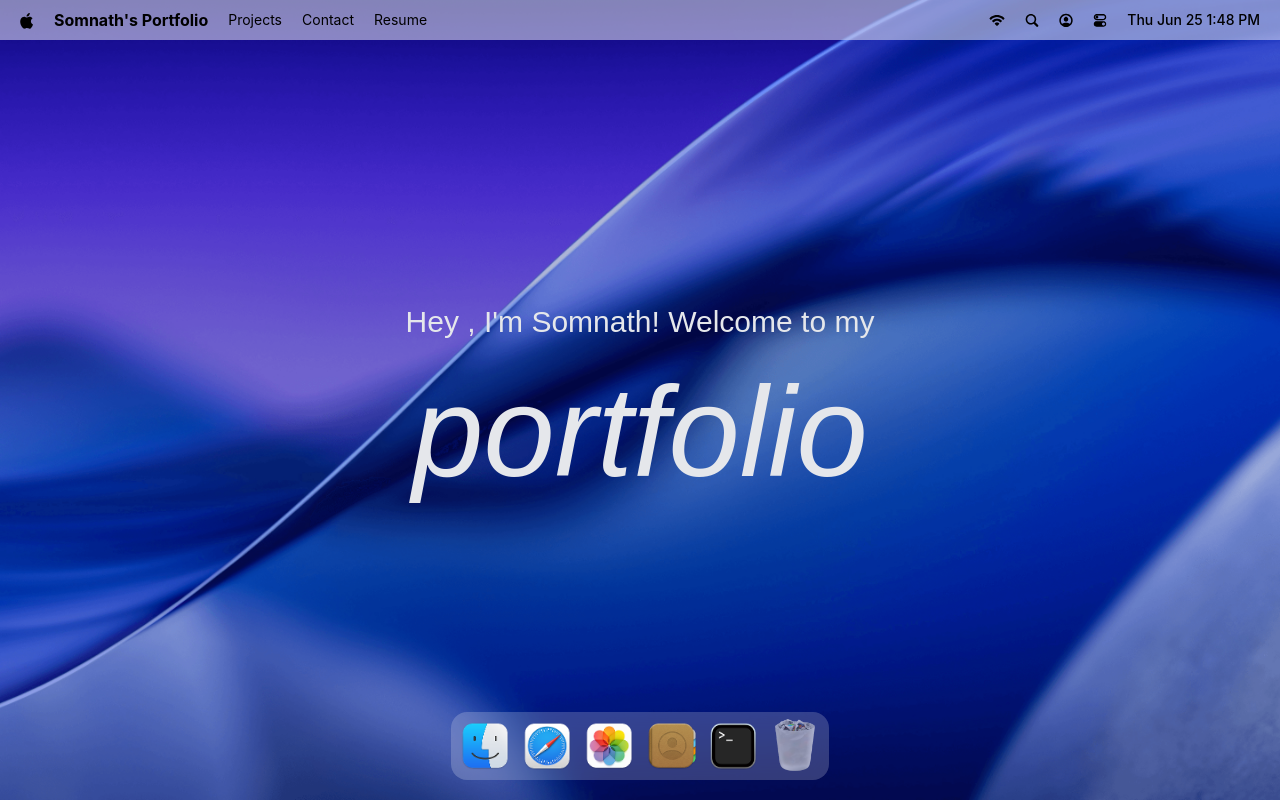
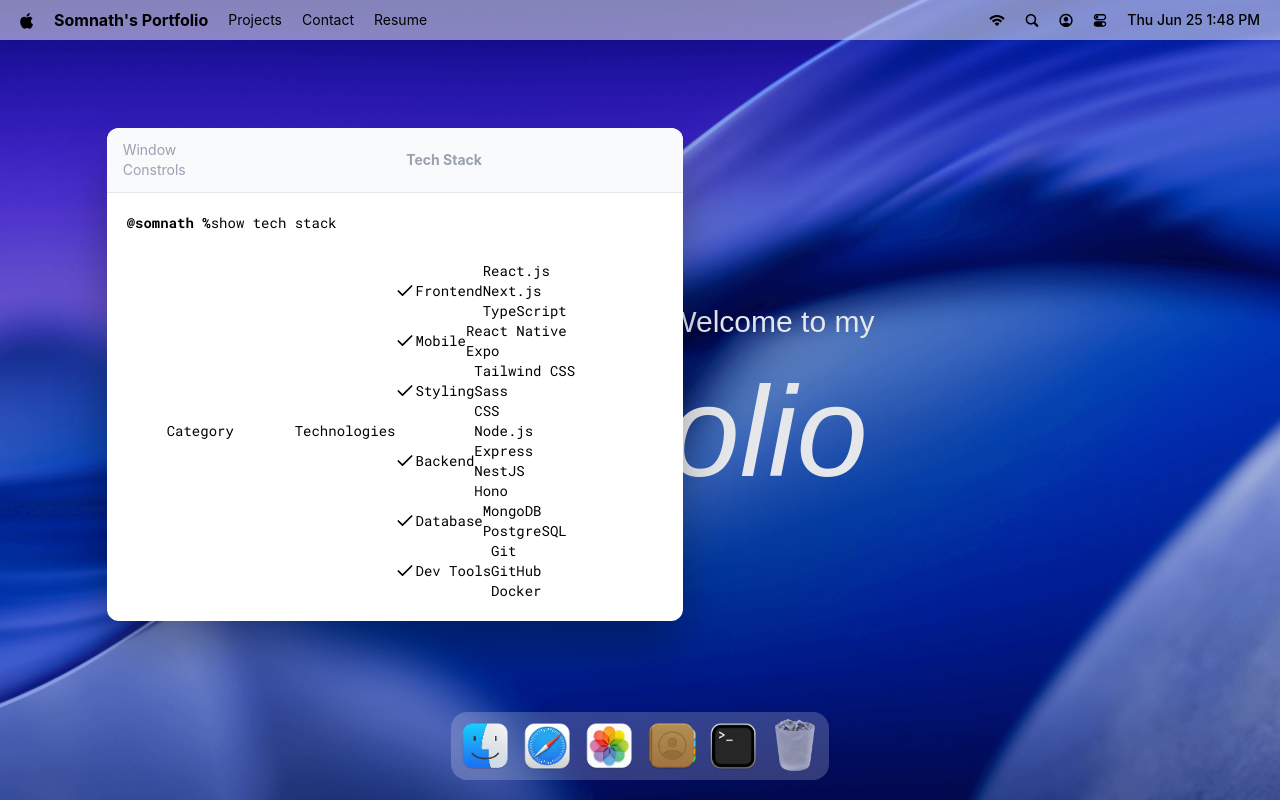
Before and after one commit to Somnath0411/macOS_Portfolio, a React (Vite) app: page / in a window 1280 px wide. Built offline with nearby package versions, Linux system fonts and the light colour scheme; a web font is replaced by a local one.

Commit message:
draggable and overlay added

```diff
--- a/src/App.jsx
+++ b/src/App.jsx
@@ -1,6 +1,10 @@
 import Navbar from "#components/Navbar.jsx";
 import Welcome from "#components/Welcome.jsx";
 import Dock from "#components/Dock.jsx";
+import Terminal from "#windows/Terminal.jsx";
+import gsap from "gsap";
+import { Draggable } from "gsap/Draggable";
+gsap.registerPlugin(Draggable);
 
 const App = () => {
     return (
@@ -8,6 +12,7 @@ const App = () => {
             <Navbar/>
             <Welcome/>
             <Dock/>
+            <Terminal/>
         </main>
     )
 }
--- a/src/components/Dock.jsx
+++ b/src/components/Dock.jsx
@@ -66,6 +66,7 @@ const Dock = () => {
         }
         console.log(windows);
     };
+
   return (
     <section id="dock">
         <div ref={dockRef} className="dock-container">
--- /dev/null
+++ b/src/hoc/WindowWrapper.jsx
@@ -0,0 +1,19 @@
+import useWindowStore from "#store/window.js";
+import {useRef} from "react";
+const WindowWrapper = (Component,windowKey) => {
+  const Wrapped =(props)=>{
+  const{focusWindow , windows}=useWindowStore();
+  const {isOpen, zIndex}= windows[windowKey];
+  const ref = useRef(null);
+
+  return (
+    <section id={windowKey} ref={ref} style={{zIndex}} className="absolute">
+     <Component {...props}/>
+    </section>
+  );
+};
+Wrapped.displayName = `WindowWrapper(${Component.displayName||Component.name||"Component"})`;
+
+return Wrapped;
+};
+export default WindowWrapper;
--- /dev/null
+++ b/src/windows/Terminal.jsx
@@ -0,0 +1,49 @@
+import WindowWrapper from "#hoc/WindowWrapper.jsx";
+import {techStack} from "#constants";
+import {Check} from "lucide-react"
+
+const Terminal = () => {
+    return (
+        <>
+            <div id="window-header">
+                <p>
+                    Window Constrols
+                </p>
+                <h2>
+                    Tech Stack
+                </h2>
+            </div>
+            <div className="techstack">
+                <p>
+                    <span className="font-bold">
+                      @somnath %
+                    </span>
+                    show tech stack
+                </p>
+                <div className="label">
+                    <p className="w-32">Category</p>
+                    <p >Technologies</p>
+
+                    <ul>
+                        {techStack.map(({ category , items })=>(
+                            <li className="flex items-center">
+                            <Check className="check" size={20}/>
+                            <h3>{category}</h3>
+                            <ul>
+                                {items.map((item,i)=>(
+                                   <li key={i}>
+                                       {item}
+                                   </li>
+                                ))}
+                            </ul>
+                            </li>
+
+                        ))}
+                    </ul>
+                </div>
+            </div>
+        </>
+    )
+}
+const TerminalWindow = WindowWrapper(Terminal ,'terminal');
+export default TerminalWindow;
```
